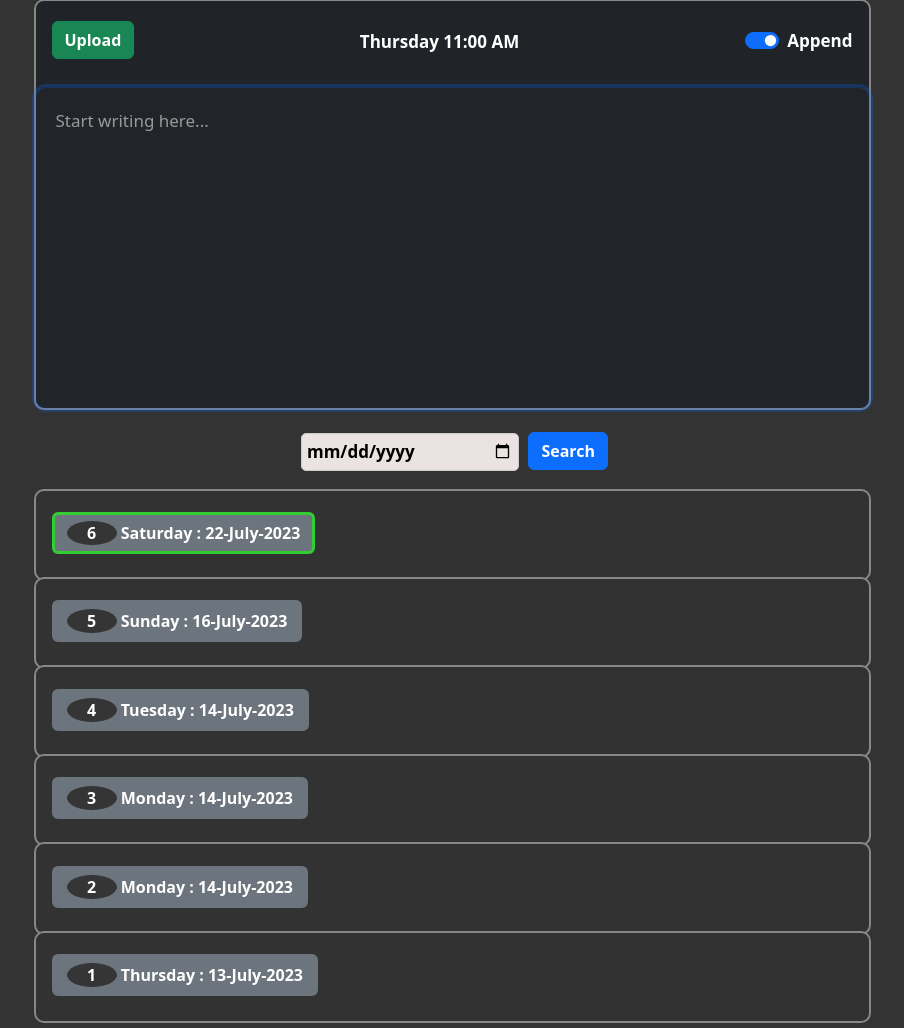
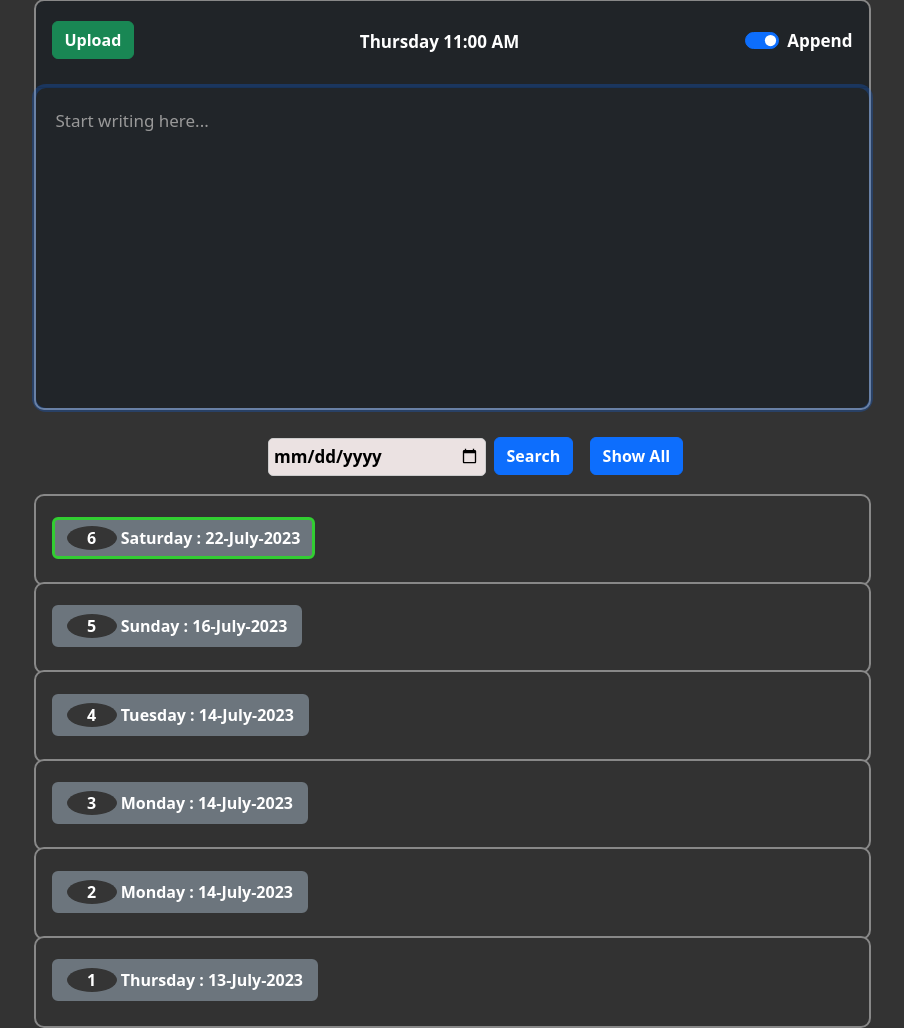
Before and after one commit to abhiraj860/Note-taking-application, a Flask app: page / in a window 1280 px wide. Shown: the part 67-1095 px from the top of the page, without its empty margins (188-1092 px from the left). Run offline with Flask 3, Linux system fonts and the light colour scheme; a user stored in the database is signed in; some libraries are stand-ins or nearby versions.

Commit message:
AJAX added to the search button

```diff
--- a/website/templates/home.html
+++ b/website/templates/home.html
@@ -76,13 +76,24 @@
       font-weight: bold;
       background-color: #ebe2e2
   }
-  #showall {
-    margin-left: 15px;
+
+  #search-form,
+  #showAllList {
+    margin-top:5px;
+    display: inline-block;
+    margin-left: 12px;
+  }
+  #searchButtons{
+    margin-left: 32%;
+  }
+  #searchButton{
     margin-top: -5px;
+    margin-left: -2px;
   }
-  #searchButton {
-    margin-top: -5px;
+  #showall{
+    margin-top:-5px;
   }
+
 </style>
 <form method="POST">
   <div class="card text-white bg-dark mb-3">
@@ -107,12 +118,19 @@
     <textarea name="note" id="note" class="form-control bg-dark text-white" style="border: none;" autofocus wrap="soft" placeholder="Start writing here..."></textarea>
   </div>
 </form>
+<div id="searchButtons">
   <form id="search-form" method="POST" >
     <div align="center">
       <input type="date" id="search" name="searchDate">
       <button id="searchButton" type="submit" class="btn btn-primary" name="searchButton"><b>Search</b></button>
     </div>
   </form>
+  <form id="showAllList" method="POST" >
+    <div align="center">
+      <button id="showall" type="submit" class="btn btn-primary" name="showAllButton"><b>Show All</b></button>
+    </div>
+  </form>
+</div>
 
 <ul class="list-group list-group-flush" id="notes">
   {% for note_item in note_data | reverse %}
@@ -184,9 +202,26 @@
     }).then(response => {
       return response.text();
     }).then(html => {
-      console.log("1");
       mainList.innerHTML = html;
     });
   }
+
+  const mainformAll = document.getElementById("showAllList");
+  const mainListAll = document.getElementById("notes");
+
+  mainformAll.onsubmit = function(event) {
+    event.preventDefault();
+    const formDataAll = new FormData(mainformAll); // Collect form data
+    fetch("/searchAll", {
+      method: "POST",
+      body: formDataAll // Include form data in the request
+    }).then(response => {
+      return response.text();
+    }).then(html => {
+      console.log("Hello Hi!");
+      mainListAll.innerHTML = html;
+    });
+  }
 </script>
+
 {% endblock %}
--- a/website/views.py
+++ b/website/views.py
@@ -76,3 +76,12 @@ def searchList():
             note_data = [(note.currDate, note.day, note.month, note.sentimentColor, note.data, note.id) for note in notesSearch]
             return render_template("searchList.html", note_data=note_data)
     return redirect(url_for('views.home'))
+
+@views.route('/searchAll', methods=['POST'])
+@login_required
+def searchAll():
+    if request.method == 'POST':
+        notes = Note.query.filter_by(user_id=current_user.id).all()
+        note_data = [(note.currDate, note.day, note.month, note.sentimentColor, note.data, note.id) for note in notes]
+        return render_template("searchList.html", note_data=note_data)
+    return redirect(url_for('views.home'))
```
Also changed, not shown: website/templates/dataNotFound.html (+0 -10 lines), website/templates/searchList.html (+1 -11 lines), instance/database.db. Lines whose indentation alone changed are shown as unchanged.
